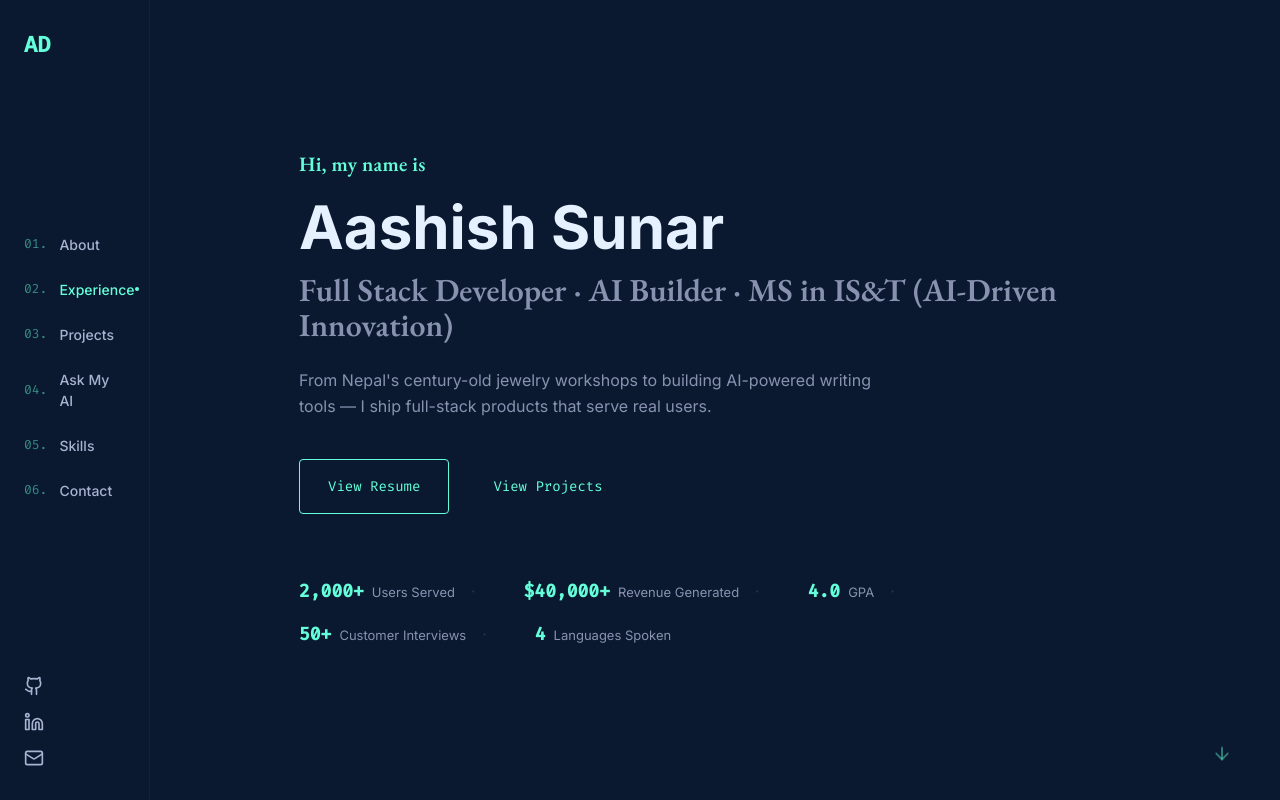
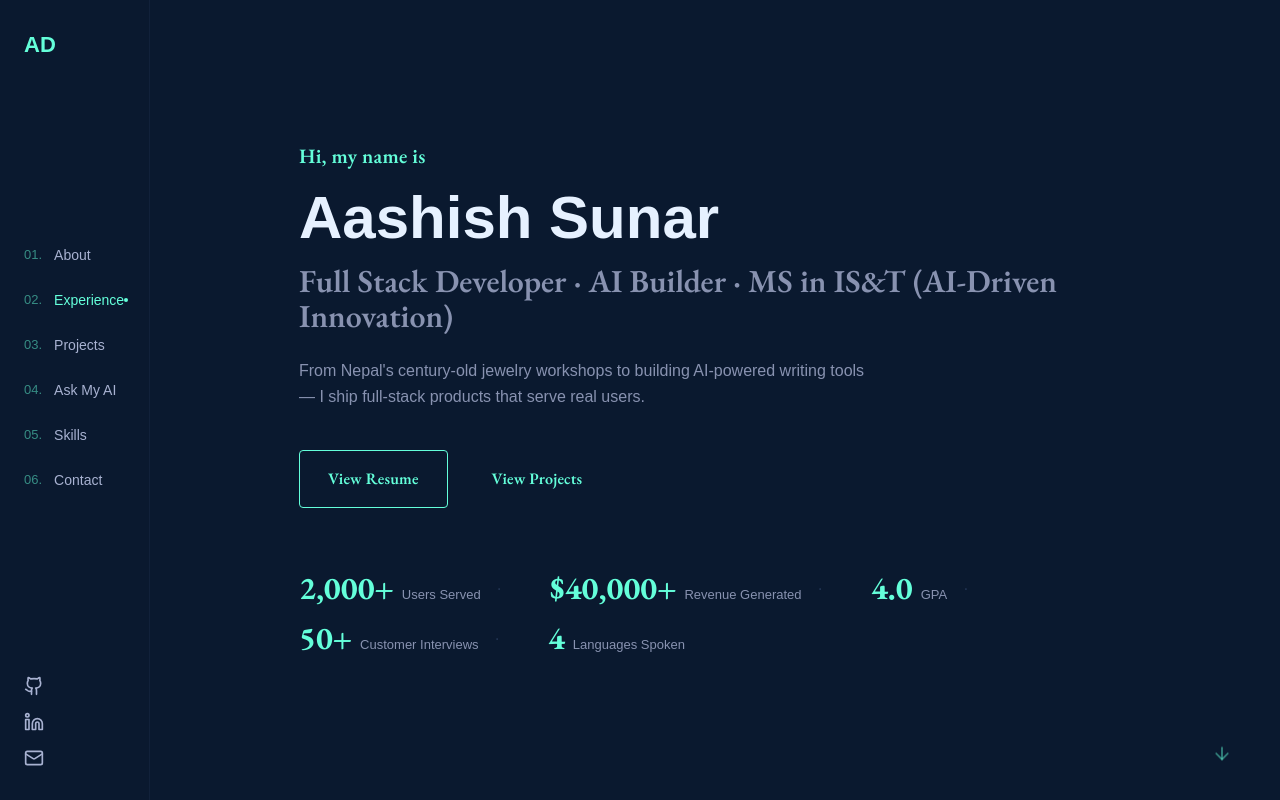
Before and after one commit to Aashisho1o1/aahishsunar, a React (Vite) app in the folder app/: page / in a window 1280 px wide. Shown: the top 800 px of the page. Built offline with nearby package versions, Linux system fonts and the light colour scheme.

Commit message:
style: rebalance typography with EB Garamond and Arial

```diff
--- a/app/src/index.css
+++ b/app/src/index.css
@@ -1,4 +1,4 @@
-@import url('https://fonts.googleapis.com/css2?family=EB+Garamond:wght@500;600;700&family=Fira+Code:wght@400;500&family=Inter:wght@300;400;500;600;700&display=swap');
+@import url('https://fonts.googleapis.com/css2?family=EB+Garamond:wght@500;600;700&display=swap');
 
 @tailwind base;
 @tailwind components;
@@ -39,12 +39,12 @@
 
   .heading-lg {
     @apply text-3xl md:text-4xl font-semibold text-slate-lighter;
-    font-family: 'EB Garamond', 'Inter', serif;
+    font-family: 'EB Garamond', Arial, serif;
   }
 
   .heading-md {
     @apply text-xl md:text-2xl font-semibold text-slate-lighter;
-    font-family: 'EB Garamond', 'Inter', serif;
+    font-family: 'EB Garamond', Arial, serif;
   }
 
   .body-text {
@@ -57,7 +57,7 @@
 
   .hero-kicker {
     @apply text-accent mb-5;
-    font-family: 'EB Garamond', 'Inter', serif;
+    font-family: 'EB Garamond', Arial, serif;
     font-size: clamp(1.2rem, 1.6vw, 1.45rem);
     font-weight: 600;
     letter-spacing: 0.01em;
@@ -69,13 +69,26 @@
   }
 
   .btn-primary {
-    @apply px-7 py-4 border border-accent text-accent rounded text-sm font-mono
+    @apply px-7 py-4 border border-accent text-accent rounded text-base
            transition-all duration-300 hover:bg-accent/10;
+    font-family: 'EB Garamond', Arial, serif;
+    font-weight: 600;
+    letter-spacing: 0.01em;
   }
 
   .btn-ghost {
-    @apply px-7 py-4 text-accent text-sm font-mono
+    @apply px-7 py-4 text-accent text-base
            transition-all duration-300 hover:underline;
+    font-family: 'EB Garamond', Arial, serif;
+    font-weight: 600;
+    letter-spacing: 0.01em;
+  }
+
+  .hero-stat-value {
+    @apply text-accent text-3xl sm:text-4xl;
+    font-family: 'EB Garamond', Arial, serif;
+    font-weight: 700;
+    line-height: 1;
   }
 
   .tech-pill {
--- a/app/src/sections/Hero.tsx
+++ b/app/src/sections/Hero.tsx
@@ -74,7 +74,7 @@ const Hero = () => {
           {stats.map((stat, index) => (
             <div key={index} className="flex items-center">
               <div className="text-center">
-                <span className="text-accent font-mono text-lg font-semibold">{stat.value}</span>
+                <span className="hero-stat-value">{stat.value}</span>
                 <span className="text-slate text-xs ml-2">{stat.label}</span>
               </div>
               {index < stats.length - 1 && (
--- a/app/tailwind.config.js
+++ b/app/tailwind.config.js
@@ -22,8 +22,9 @@ module.exports = {
         white: '#e6f1ff',
       },
       fontFamily: {
-        sans: ['Inter', 'system-ui', '-apple-system', 'sans-serif'],
-        mono: ['Fira Code', 'monospace'],
+        sans: ['Arial', 'Helvetica', 'sans-serif'],
+        serif: ['EB Garamond', 'Georgia', 'serif'],
+        mono: ['Arial', 'Helvetica', 'sans-serif'],
       },
       fontSize: {
         'xs': ['13px', { lineHeight: '1.5' }],
```
